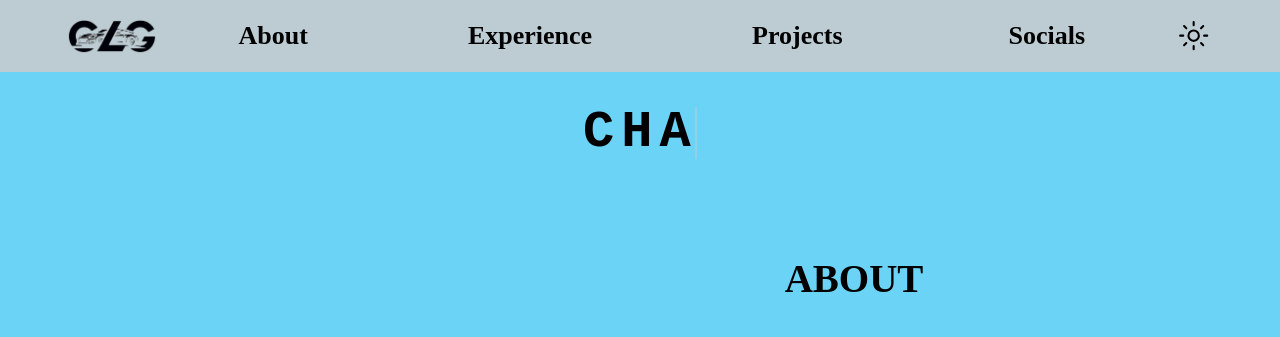
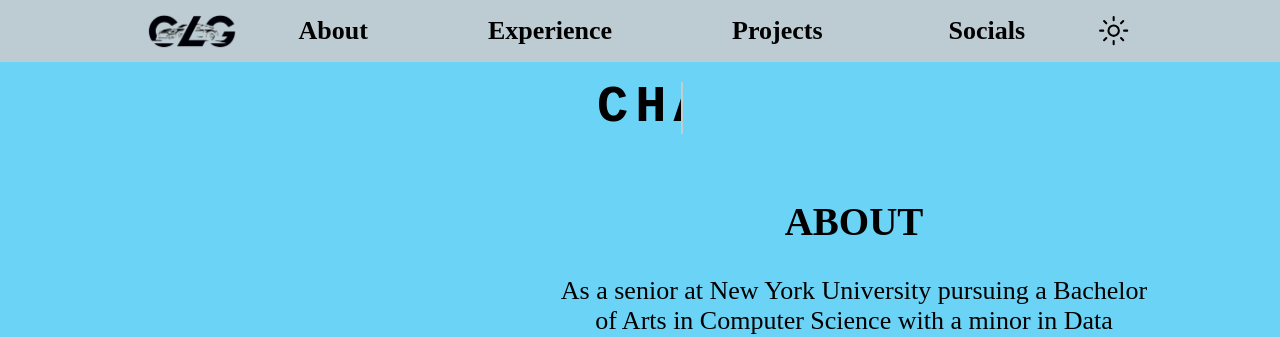
Before and after one commit to ChaseGillis/My-Website, a React (Create React App) app: page / in a window 1280 px wide. Shown: the top 337 px of the page. Built offline with nearby package versions, Linux system fonts and the light colour scheme.

Commit message:
Final First Draft

```diff
--- a/src/App.css
+++ b/src/App.css
@@ -1,4 +1,9 @@
 /* Default light theme */
+* {
+  margin-top: 0;
+  margin-left: auto;
+  margin-right: auto;
+}
 :root {
   --background-color: #6bd3f6;
   --text-color: #000000;
@@ -38,7 +43,7 @@ h2 {
   white-space: nowrap;
   animation: typewriter 5s steps(30) 1s infinite,
     blinkTextCursor 500ms infinite;
-  margin: 10vh, 0vh, 10vh, 0vh;  /* Ensure no extra margin */
+  margin-top: 20px; /* Ensure no extra margin */
   line-height: 1;  /* Adjust line height to reduce space within the text */
 }
 .dark-mode .INTRO {
@@ -100,7 +105,6 @@ a {
 }
 
 .App-header {
-  background-color: var(--footer-background-color); /* Instead of a hardcoded value */
   min-height: 100vh;
   display: flex;
   flex-direction: column;
@@ -114,24 +118,44 @@ a {
   color: var(--link-color);
 }
 
+header {
+  background-color: #ceccccd4;
+  width: 100%;
+}
+
 ul {
   list-style-type: none; /* This removes bullet points */
   padding: 0;
   margin: 0;
-  background-color: var(--footer-background-color);
 }
 
 /* External or internal CSS */
 .img-small {
   align-items: left;
-  padding-inline: 10px;
+  padding-inline: 5vh;
   width: 400px; /* or any other size */
   height: auto;
 }
 
 nav {
   font-weight: bold;
-  text-align: center;  /* Centers the ul inside the nav */
+  list-style-type: none;  /* Removes bullet points */
+  padding: 0;  /* Removes padding */
+  margin: 0;  /* Removes default margin */
+  display: flex;  /* Flexbox to make the items horizontal */
+  justify-content: center;  /* Centers items horizontally */
+  align-items: center;  /* Align items vertically */
+  box-sizing: border-box;
+  width: 100%;
+}
+nav li {
+  margin-inline: 60px;
+  margin-top: 15px;
+  margin-bottom: 15px;
+}
+
+.dark-mode nav {
+  background-color: #838383;
 }
 
 .logo {
@@ -140,6 +164,9 @@ nav {
 }
 .dark-mode .logo {
   filter: invert(0%)
+}
+.logo:hover {
+  height: 45px;
 }
 
 nav ul {
@@ -150,12 +177,11 @@ nav ul {
   justify-content: center;  /* Centers items horizontally */
   align-items: center;  /* Align items vertically */
   box-sizing: border-box;
+  background-color: none;
 }
-
 
 nav button {
   font-family: 'Poppins, sans-serif';
-
   background: none;  /* Removes background */
   border: none;  /* Removes border */
   cursor: pointer;  /* Changes cursor to pointer to indicate clickable */
@@ -174,9 +200,6 @@ nav ion-icon:hover {
   font-size: 3em;  /* Adjust the size as needed */
 }
 
-nav li {
-  margin: 20px 80px;  /* Adds horizontal spacing between items */
-}
 
 li button {
   font-weight: bold;
@@ -207,17 +230,21 @@ nav a:hover {
   font-size: 1.2em;
 }
 
+footer {
+  background-color: var(--footer-background-color);
+  width: 100%;
+}
 
 footer .footer-content {
   background-color: var(--footer-background-color);
-  list-style-type: none;  /* Removes bullet points */
-  padding-inline: 35px;  /* Removes padding */
-  margin: 0;  /* Removes default margin */
+  list-style-type: none;  /* Removes bullet points */ /* Removes padding */
+  margin-top: 15px;/* Removes default margin */
   display: flex;  /* Flexbox to make the items horizontal */
   justify-content: center;  /* Centers items horizontally */
   align-items: center;  /* Align items vertically */
   box-sizing: border-box;
   width: 100%;
+  white-space: nowrap;
 }
 
 footer .footer-content button {
@@ -245,7 +272,6 @@ footer .footer-content a {
 }
 .dark-mode footer .footer-content a {
   color: var(--link-color); /* Light green, or choose your own color */
-  padding-inline: 75px;
   font-size: 1.5em;
   filter: invert(0%);
 }
@@ -320,6 +346,16 @@ footer .footer-content a:hover {
     margin-right: 0; /* Remove right margin for vertical stacking */
     margin-bottom: 10px; /* Add bottom margin for spacing between items */
   }
+  nav li {
+    margin-inline: 18px;
+  }
+  footer .footer-content button {
+    padding-inline: 25px;
+  }
+  footer .footer-content a {
+    padding-inline: 25px;
+  }
+
 }
 
 .resume-tech-container img {
@@ -572,15 +608,11 @@ footer .footer-content a:hover {
   display: flex;
   justify-content: center;
   align-items: center;
-  flex-direction: row;
+  flex-direction: column;
   gap:20px;
 }
-@media (max-width: 768px) {
-  .projectWrapper {
-    flex-direction: row; /* Stack items on top of each other for smaller screens */
-    align-items: center; /* Center align items when stacked */
-  }
-}
+
+
 .projimg {
   display: flex;
   flex-direction: column;
@@ -622,6 +654,11 @@ footer .footer-content a:hover {
   align-items: center;
   margin-top: 0px;
 }
+@media (max-width: 768px) {
+  .content2 {
+    flex-direction: column;
+  }
+}
 
 .pparse {
   margin-top: 20px;
@@ -640,10 +677,11 @@ footer .footer-content a:hover {
 }
 
 .text {
-  width: 600px;
+  width: 50%;
   text-align: center;
   margin-top: 20px;
 }
+
 
 
 @media screen and (min-width: 768px) and (max-width: 991px) {
@@ -651,6 +689,7 @@ footer .footer-content a:hover {
   .App {
     transform: scale(0.5);
     margin:0;
+    width: 100%;
   }
 
   }
@@ -659,6 +698,7 @@ footer .footer-content a:hover {
 
     .App {
       transform: scale(0.3);
+      width: 100%;
       margin:0;
     }
     .projectWrapper {
@@ -673,5 +713,6 @@ footer .footer-content a:hover {
     .App {
       transform: scale(0.2);
       margin:0;
+      width: 100%;
     }
   }
--- a/src/components/Timeline.tsx
+++ b/src/components/Timeline.tsx
@@ -15,7 +15,7 @@ const Timeline: React.FC = () => {
                   <h3><i>Software Engineering Intern</i></h3>
                   <p><br/>● Developed Python-based archive system to relocate files older than a specified date, optimizing system performance<br/><br/>
 ● Designed profitability model using SQL and Python to rank accounts and suggest fee adjustments, enhancing bank revenue<br/><br/>
-● Completed an API to automate bank statement retrieval, improving operational efficiency</p>
+● Built a cybersecurity system that periodically verifies file integrity using hash comparisons and sends alerts of tampering</p>
               </div>
               </div>
               <div className="timeline-container right">
```
